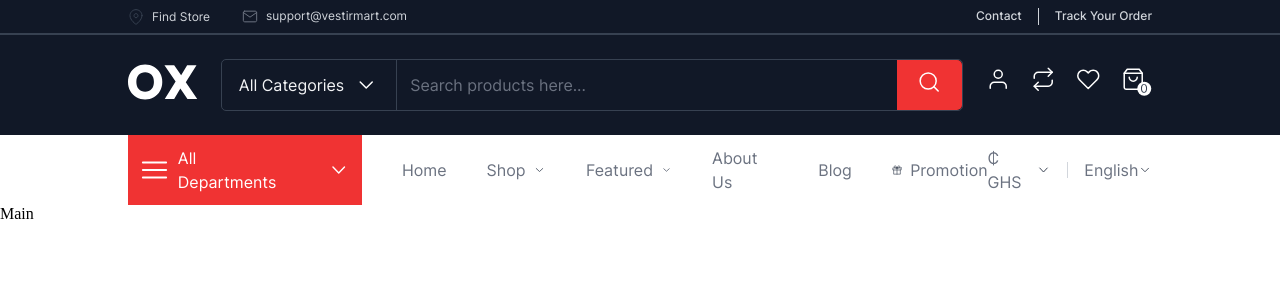
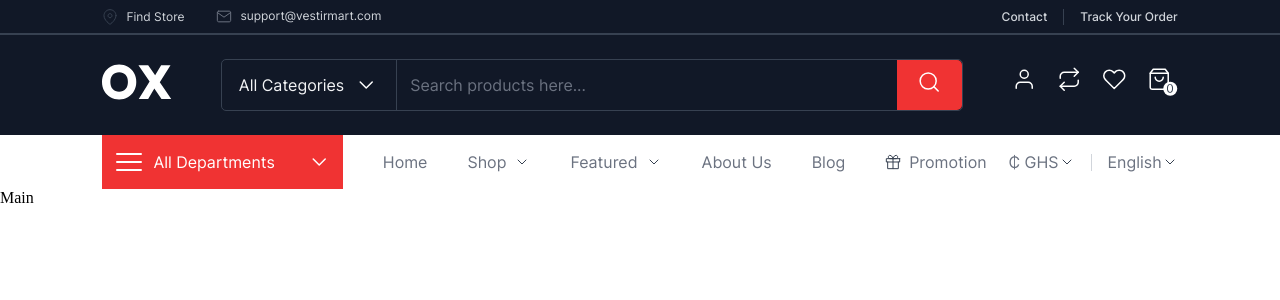
Before and after one commit to afyacy/vestir_mart, a Next.js app: page / in a window 1280 px wide. Shown: the top 300 px of the page. Built offline with nearby package versions, Linux system fonts and the light colour scheme.

Commit message:
change styling to use scss

```diff
--- a/components/header/header.styles.jsx
+++ b/components/header/Header.module.scss
@@ -1,62 +1,57 @@
-import styled from 'styled-components';
-import Link from 'next/link';
-
-export const Container = styled.div`
+.container {
   background-color: var(--gray_default_900);
   color: var(--white_default);
-`
+}
 
-export const LayerOne = styled.div`
-  padding: 8px 10vw;
+.layerOne {
+  padding: 8px 8vw;
   display: flex;
   align-items: center;
   justify-content: space-between;
   font-size: 12px;
   line-height: 16px;
   color: var(--gray_default_300);
-`
+}
 
-export const FindStoreAndSupport = styled.div`
+.findstoreSupport {
   display: flex;
   align-items: center;
   align-content: center;
   font-family: 'Inter-Regular';
-`
+}
 
-export const FindStoreContainer = styled.div`
+.findStore {
   display: flex;
 
   >span {
     padding: 0 32px 0 8px;
   }
-`
+}
 
-export const SupportContainer = styled.div`
+.support {
   display: flex;
 
   >span {
     padding: 0 32px 0 8px;
   }
-`
+}
 
-export const ContactAndTrackOrder = styled.div`
+.contactTrackorder {
   display: flex;
   gap: 16px;
   font-family: 'Inter-Medium';
-`
+}
 
-export const Line = styled.hr`
+.verticalLine {
+  border-right: 0.1px solid var(--gray_default_700);
+}
+
+.line {
   border: 0.1px solid var(--gray_default_700);
-`
+}
 
-export const ContactContainer = styled.div`
-`
-
-export const TrackContainer = styled.div`
-`
-
-export const LayerTwo = styled.div`
-  padding: 24px 10vw;
+.layerTwo {
+  padding: 24px 8vw;
   display: flex;
   align-items: center;
   justify-content: space-between;
@@ -64,20 +59,16 @@ export const LayerTwo = styled.div`
   line-height: 24px;
   font-family: 'Inter-Regular';
   color: var(--gray_default_100);
-`
+}
 
-export const LogoContainer = styled.div`
-
-`
-
-export const SearchContainer = styled.div`
+.search {
   display: flex;
   align-content: center;
   border: 0.1px solid var(--gray_default_700);
   border-radius: 5px;
-`
+}
 
-export const DropdownContainer = styled.div`
+.dropdown {
   display: flex;
   align-items: center;
   padding: 0 17px;
@@ -90,9 +81,9 @@ export const DropdownContainer = styled.div`
   >span {
     padding-right: 10px;
   }
-`
+}
 
-export const InputContainer = styled.div`
+.input {
   display: flex;
   align-items: center;
 
@@ -114,9 +105,9 @@ export const InputContainer = styled.div`
       color: var(--gray_default_500);
     }
   }
-`
+}
 
-export const  ButtonContainer = styled.div`
+.button {
   background-color: var(--red_default_500);
   border-radius: 0 5px 5px 0;
   padding: 10px 20px;
@@ -124,38 +115,26 @@ export const  ButtonContainer = styled.div`
   &:hover {
     cursor: pointer;
   }
-`
+}
 
-export const IconsContainer = styled.div`
+.icons {
   display: flex;
   gap: 20px;
-`
+}
 
-export const UserContainer = styled.div`
-`
-
-export const RepeatContainer = styled.div`
-`
-
-export const HeartContainer = styled.div`
-`
-
-export const CartContainer = styled.div`
-`
-
-export const LayerThree = styled.div`
+.layerThree {
   background-color: white;
-  padding: 0 10vw;
+  padding: 0 8vw;
   display: flex;
   justify-content: space-between;
-`
+}
 
-export const DepartmentsAndPageLinks = styled.div`
+.departmentPagelinks {
   display: flex;
   gap: 40px;
-`
+}
 
-export const DepartmentsDropdownContainer = styled.div`
+.departmentDropdown {
   background-color: var(--red_default_500);
   padding: 11px;
   display: flex;
@@ -171,9 +150,9 @@ export const DepartmentsDropdownContainer = styled.div`
   >span {
     padding: 0 32px 0 8px;
   }
-`
+}
 
-export const PageLinks = styled.div`
+.pagelinks {
   display: flex;
   gap: 40px;
   align-items: center;
@@ -185,12 +164,9 @@ export const PageLinks = styled.div`
     color: var(--gray_default_500);
   }
   color: var(--gray_default_500);
-`
+}
 
-export const NavLink = styled(Link)`
-`
-
-export const ShopContainer = styled.div`
+.shop {
   display: flex;
   align-items: center;
 
@@ -201,9 +177,9 @@ export const ShopContainer = styled.div`
   >span {
     padding-right: 8px;
   }
-`
+}
 
-export const FeaturedContainer = styled.div`
+.featured {
   display: flex;
   align-items: center;
 
@@ -214,19 +190,18 @@ export const FeaturedContainer = styled.div`
   >span {
     padding-right: 8px;
   }
-`
+}
 
-
-export const PromotionContainer = styled.div`
+.promotion {
   display: flex;
   align-items: center;
 
   >span {
     padding-left: 8px;
   }
-`
+}
 
-export const CurrencyAndLanguage = styled.div`
+.currencyLanguages {
   align-items: center;
   display: flex;
   gap: 16px;
@@ -234,16 +209,16 @@ export const CurrencyAndLanguage = styled.div`
   font-size: 16px;
   line-height: 24px;
   font-family: 'Inter-Regular';
-`
+}
 
-export const CurrencyContainer = styled.div`
+.currency {
   align-items: center;
   display: flex;
   cursor: pointer;
-`
+}
 
-export const LanguageContainer = styled.div`
+.language {
   align-items: center;
   display: flex;
   cursor: pointer;
-`
+}
--- a/components/header/header.component.jsx
+++ b/components/header/header.component.jsx
@@ -1,5 +1,6 @@
+import styles from './Header.module.scss'
 import Image from 'next/image'
-import {Container, LayerOne, LayerThree, LayerTwo, FindStoreAndSupport, FindStoreContainer, SupportContainer, ContactAndTrackOrder, ContactContainer, TrackContainer, Line, LogoContainer, SearchContainer, DropdownContainer, InputContainer,  ButtonContainer, UserContainer, IconsContainer, RepeatContainer, HeartContainer, CartContainer, DepartmentsAndPageLinks, DepartmentsDropdownContainer, PageLinks, NavLink, ShopContainer, FeaturedContainer, PromotionContainer,  CurrencyAndLanguage, CurrencyContainer, LanguageContainer } from './header.styles.jsx'
+import Link from 'next/link'
 
 import FindStoreIcon from '../../public/images/icons/location.svg'
 import SupportIcon from '../../public/images/icons/mail.svg'
@@ -13,113 +14,113 @@ import CartIcon from '../../public/images/icons/cart.svg'
 import MenuIcon from '../../public/images/icons/menu.svg'
 import DownArrowIconBlack from '../../public/images/icons/chevron-down-black.svg'
 import GiftIcon from '../../public/images/icons/gift.svg'
-
 import Logo from '../../public/images/Logo.svg'
 
 const Header = () => {
   return (
-    <Container>
-      <LayerOne>
-        <FindStoreAndSupport>
-          <FindStoreContainer>
-            <Image src={FindStoreIcon} alt="find-store"/>
+    <div className={styles.container}>
+      <div className={styles.layerOne}>
+        <div className={styles.findstoreSupport}>
+          <div className={styles.findStore}>
+            <Image src={FindStoreIcon} alt="icon"/>
             <span>Find Store</span>
-          </FindStoreContainer>
-          <SupportContainer>
-            <Image src={SupportIcon} alt="find-store"/>
+          </div>
+          <div className={styles.support}>
+            <Image src={SupportIcon} alt="icon"/>
             <span>support@vestirmart.com</span>
-          </SupportContainer>
-        </FindStoreAndSupport>
-        <ContactAndTrackOrder>
-          <ContactContainer>
+          </div>
+        </div>
+        <div className={styles.contactTrackorder}>
+          <div className={styles.contact}>
             Contact
-          </ContactContainer>
-          <Image src={LineIcon} alt="find-store"/>
-          <TrackContainer>
+          </div>
+          <div className={styles.verticalLine}></div>
+          <div>
             Track Your Order
-          </TrackContainer>
-        </ContactAndTrackOrder>
-      </LayerOne>
-
-      <Line/>
-
-      <LayerTwo>
-        <LogoContainer>
-          <Image src={Logo} alt="find-store"/>
-        </LogoContainer>
-        <SearchContainer>
-          <DropdownContainer>
+          </div>
+        </div>
+      </div>
+      <hr className={styles.line}/>
+      <div className={styles.layerTwo}>
+        <div>
+          <Image src={Logo} alt="logo"/>
+        </div>
+        <div className={styles.search}>
+          <div className={styles.dropdown}>
             <span>All Categories</span>
-            <Image src={DownArrowIconWhite} alt="find-store"/>
-          </DropdownContainer>
-          <InputContainer>
+            <Image src={DownArrowIconWhite} alt="icon"/>
+          </div>
+          <div className={styles.input}>
             <input placeholder='Search products here...'/>
-            <ButtonContainer>
-              <Image src={SearchIcon} alt="find-store"/>
-            </ButtonContainer>
-          </InputContainer>
-        </SearchContainer>
-        <IconsContainer>
-          <UserContainer>
-            <Image src={UserIcon} alt="find-store"/>
-          </UserContainer>
-          <RepeatContainer>
-            <Image src={RepeatIcon} alt="find-store"/>
-          </RepeatContainer>
-          <HeartContainer>
-            <Image src={HeartIcon} alt="find-store"/>
-          </HeartContainer>
-          <CartContainer>
-            <Image src={CartIcon} alt="find-store"/>
-          </CartContainer>
-        </IconsContainer>
-      </LayerTwo>
-
-      <LayerThree>
-        <DepartmentsAndPageLinks>
-          <DepartmentsDropdownContainer>
-            <Image src={MenuIcon} alt="find-store"/>
+            <div className={styles.button}>
+              <Image src={SearchIcon} alt="icon"/>
+            </div>
+          </div>
+        </div>
+        <div className={styles.icons}>
+          <div>
+            <Image src={UserIcon} alt="icon"/>
+          </div>
+          <div>
+            <Image src={RepeatIcon} alt="icon"/>
+          </div>
+          <div>
+            <Image src={HeartIcon} alt="icon"/>
+          </div>
+          <div>
+            <Image src={CartIcon} alt="icon"/>
+          </div>
+        </div>
+      </div>
+      <div className={styles.layerThree}>
+        <div className={styles.departmentPagelinks}>
+          <div className={styles.departmentDropdown}>
+            <Image src={MenuIcon} alt="icon"/>
             <span>All Departments</span>
-            <Image src={DownArrowIconWhite} alt="find-store"/>
-          </DepartmentsDropdownContainer>
-          <PageLinks>
-            <NavLink href='#'>
-              Home
-            </NavLink>
-            <ShopContainer>
-              <span>Shop</span>
-              <Image src={DownArrowIconBlack} alt="find-store"/>
-            </ShopContainer>
-            <FeaturedContainer>
-              <span>Featured</span>
-              <Image src={DownArrowIconBlack} alt="find-store"/>
-            </FeaturedContainer>
-            <NavLink href='#'>
+            <Image src={DownArrowIconWhite} alt="icon"/>
+          </div>
+          <div className={styles.pagelinks}>
+            <Link href ="#">Home</Link>
+            <Link href ="#">
+              <a className={styles.shop}>
+                <span>Shop</span>
+                <Image src={DownArrowIconBlack} alt="icon"/>
+              </a>
+            </Link>
+            <Link href ="#">
+              <a className={styles.featured}>
+                <span>Featured</span>
+                <Image src={DownArrowIconBlack} alt="icon"/>
+              </a>
+            </Link>
+            <Link href ="#">
               About Us
-            </NavLink>
-            <NavLink href='#'>
+            </Link>
+            <Link href ="#">
               Blog
-            </NavLink>
-            <PromotionContainer>
-              <Image src={GiftIcon} alt="find-store"/>
-              <span>Promotion</span>
-            </PromotionContainer>
-          </PageLinks>
-        </DepartmentsAndPageLinks>
-        <CurrencyAndLanguage>
-          <CurrencyContainer>
+            </Link>
+            <Link href ="#">
+              <a className={styles.promotion}>
+                <Image src={GiftIcon} alt="icon"/>
+                <span>Promotion</span>
+              </a>
+            </Link>
+          </div>
+        </div>
+        <div className={styles.currencyLanguages}>
+          <div className={styles.currency}>
             <span>&#8373; GHS</span>
             <Image src={DownArrowIconBlack} alt="icon"/>
-          </CurrencyContainer>
-          <Image src={LineIcon} alt="find-store"/>
-          <LanguageContainer>
+          </div>
+          <Image src={LineIcon} alt="icon"/>
+          <div className={styles.language}>
             <span>English</span>
             <Image src={DownArrowIconBlack} alt="icon"/>
-          </LanguageContainer>
-        </CurrencyAndLanguage>
-      </LayerThree>
-    </Container>
+          </div>
+        </div>
+      </div>
+    </div>
   )
 }
 
-export default Header;
+export default Header
--- a/package.json
+++ b/package.json
@@ -12,8 +12,7 @@
     "next": "12.1.4",
     "node-sass": "^7.0.1",
     "react": "18.0.0",
-    "react-dom": "18.0.0",
-    "styled-components": "^5.3.5"
+    "react-dom": "18.0.0"
   },
   "devDependencies": {
     "eslint": "8.13.0",
```
Also changed, not shown: 2 other files (tests, documents, lock files or other folders).
